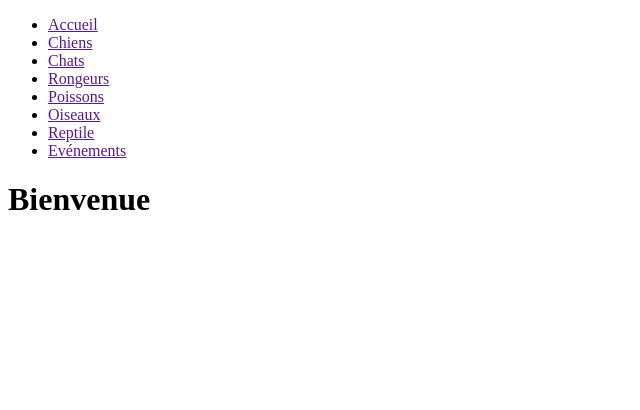
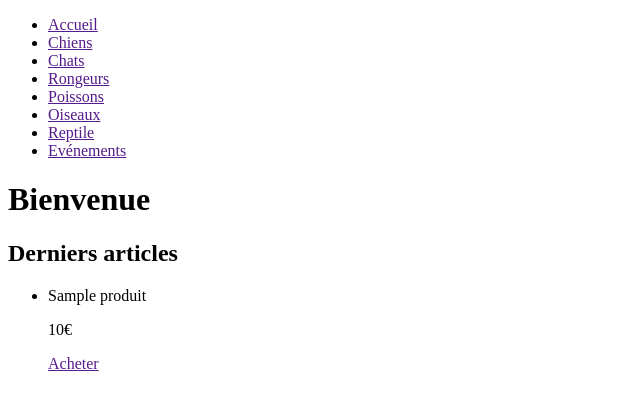
Before and after one commit to anthony0467/Sf_petShop, a PHP site: template templates/home/index.html.twig in a window 1280 px wide. Shown: the part 58-468 px from the top of the page, without its empty margins (0-640 px from the left). Run offline with PHP 8.4, Linux system fonts and the light colour scheme; the template is opened without the code that fills it: most values are stand-ins (such as "Sample title", 1, 10 or a date in 2020); some libraries are stand-ins or nearby versions.

Commit message:
ajout dernier produits

```diff
--- a/src/Entity/Produit.php
+++ b/src/Entity/Produit.php
@@ -20,7 +20,7 @@ class Produit
     #[ORM\Column(type: Types::TEXT)]
     private ?string $description = null;
 
-    #[ORM\Column(type: Types::DECIMAL, precision: 10, scale: '0')]
+    #[ORM\Column(type: Types::DECIMAL, precision: 10, scale: '2')]
     private ?string $prix = null;
 
     #[ORM\Column]
--- a/src/Repository/ProduitRepository.php
+++ b/src/Repository/ProduitRepository.php
@@ -39,6 +39,8 @@ class ProduitRepository extends ServiceEntityRepository
         }
     }
 
+
+
 //    /**
 //     * @return Produit[] Returns an array of Produit objects
 //     */
--- a/templates/home/index.html.twig
+++ b/templates/home/index.html.twig
@@ -4,4 +4,20 @@
 
 {% block body %}
  <h1>Bienvenue</h1>
+
+ <div>
+    <h2>Derniers articles</h2>
+    <ul>
+        {% for produit in produits %}
+
+        <li>
+            <p>{{ produit.nomProduit }}</p>
+            <p>{{ produit.prix }}€</p>
+            <div><a href="">Acheter</a></div>
+        </li>
+
+        {% endfor %}
+    </ul>
+ </div>
+
 {% endblock %}
```
Also changed, not shown: src/Controller/HomeController.php (+8 -2 lines).
